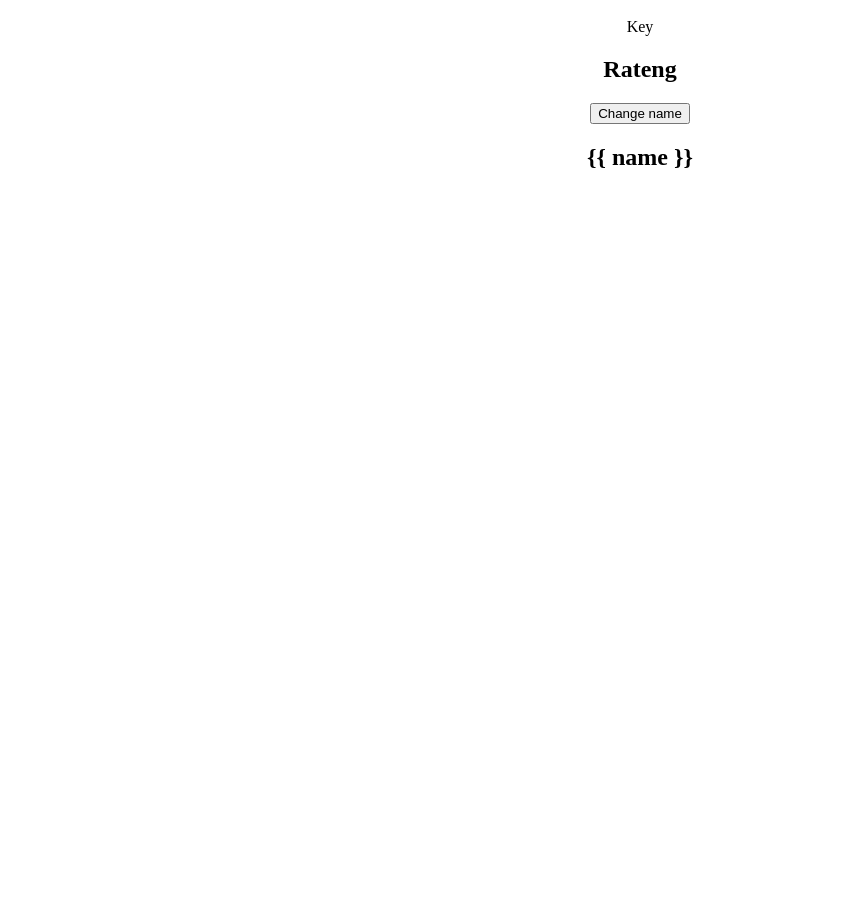
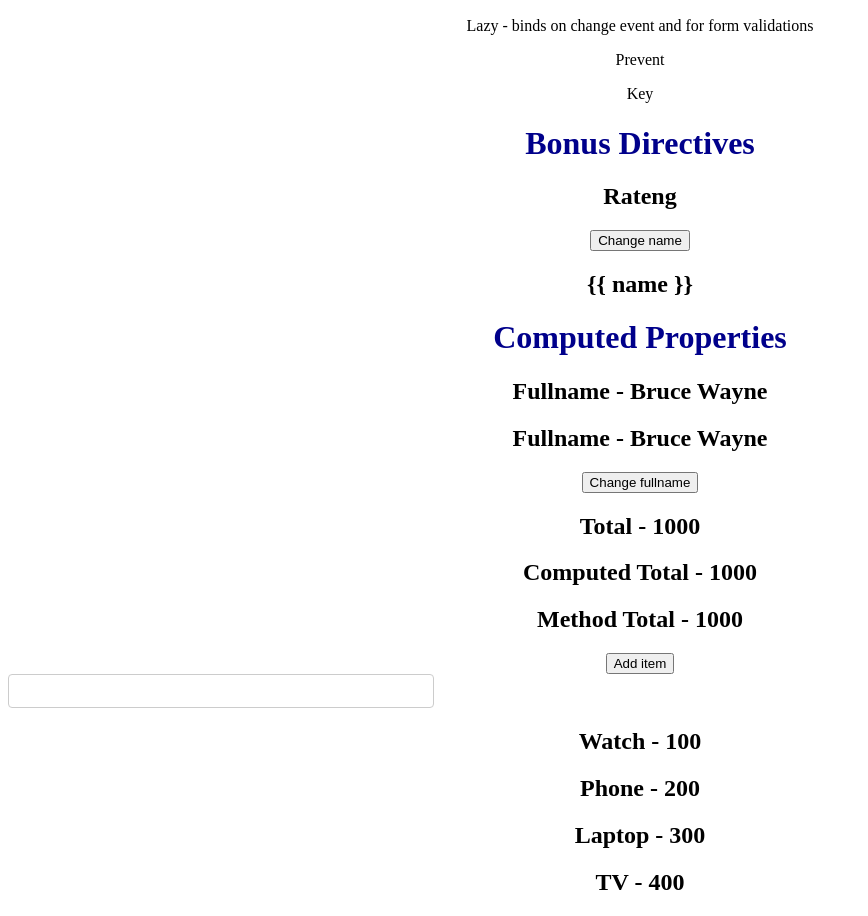
Before and after one commit to PeterOsoo/vue-js, a Vue app: page / in a window 1280 px wide. Shown: the part 3766-4682 px from the top of the page, without its empty margins (0-868 px from the left). Before the commit the page ends 3957 px from the top, so only its background shows below. Built offline with nearby package versions, Linux system fonts and the light colour scheme.

Commit message:
Computed Properties

```diff
--- a/src/App.vue
+++ b/src/App.vue
@@ -119,6 +119,7 @@
   </div>
 
   <!-- Form Handling -->
+  <h1>Form Handling</h1>
   <div>
     <pre>
       {{ JSON.stringify(formValues, null, 2) }}
@@ -238,9 +239,38 @@
   <p>Key</p>
 
   <!-- Bonus Directives -->
+  <h1>Bonus Directives</h1>
   <h2 v-once>{{ name }}</h2>
   <button @click="name = 'Jakablak'">Change name</button>
   <h2 v-pre>{{ name }}</h2>
+
+  <!-- Computed Properties -->
+  <h1>Computed Properties</h1>
+  <h2>Fullname - {{ firstName }} {{ lastName }}</h2>
+  <h2>Fullname - {{ fullName }}</h2>
+
+  <button @click="changeFullName">Change fullname</button>
+
+  <h2>
+    Total - {{ items.reduce((total, curr) => (total = total + curr.price), 0) }}
+  </h2>
+  <h2>Computed Total - {{ total }}</h2>
+  <h2>Method Total - {{ getTotal() }}</h2>
+  <button @click="items.push({ id: 4, title: 'Keyboard', price: 50 })">
+    Add item
+  </button>
+  <div>
+    <input type="text" v-model="country" class="input-country" />
+  </div>
+
+  <!-- conditional list rendering  -->
+  <template v-for="item in items" :key="item.id">
+    <h2 v-if="item.id === 1">{{ item.title }} - {{ item.price }}</h2>
+  </template>
+
+  <h2 v-for="item in expensiveItems" :key="item.id">
+    {{ item.title }} - {{ item.price }}
+  </h2>
 </template>
 
 <script>
@@ -315,6 +345,31 @@
         yearsOfExperience: "",
         age: null,
       },
+      firstName: "Bruce",
+      lastName: "Wayne",
+      items: [
+        {
+          id: 1,
+          title: "Watch",
+          price: 100,
+        },
+        {
+          id: 2,
+          title: "Phone",
+          price: 200,
+        },
+        {
+          id: 3,
+          title: "Laptop",
+          price: 300,
+        },
+        {
+          id: 4,
+          title: "TV",
+          price: 400,
+        },
+      ],
+      country: "",
     };
   },
   methods: {
@@ -338,6 +393,38 @@
     },
     submitForm() {
       console.log("form values", this.formValues);
+    },
+    getTotal() {
+      console.log("getTotal method");
+      return this.items.reduce(
+        (total, curr) => (total = total + curr.price),
+        0
+      );
+    },
+    changeFullName() {
+      this.fullName = "Ondiek Japap";
+    },
+  },
+  computed: {
+    fullName: {
+      get() {
+        return `${this.firstName} ${this.lastName}`;
+      },
+      set(value) {
+        const names = value.split(" ");
+        this.firstName = names[0];
+        this.lastName = names[1];
+      },
+    },
+    total() {
+      console.log("total computed property");
+      return this.items.reduce(
+        (total, curr) => (total = total + curr.price),
+        0
+      );
+    },
+    expensiveItems() {
+      return this.items.filter((item) => item.price > 100);
     },
   },
 };
```
